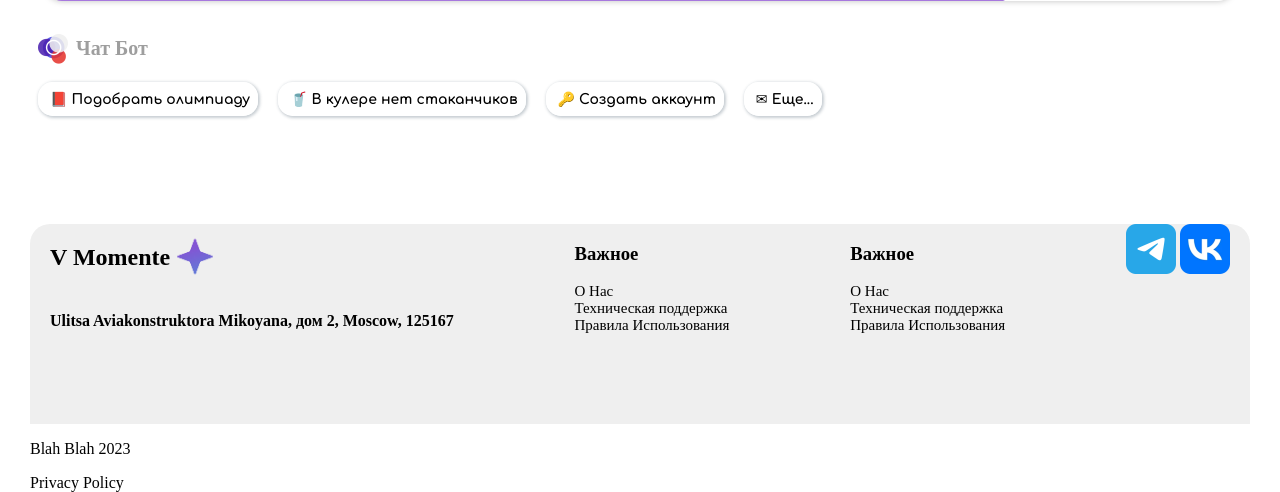
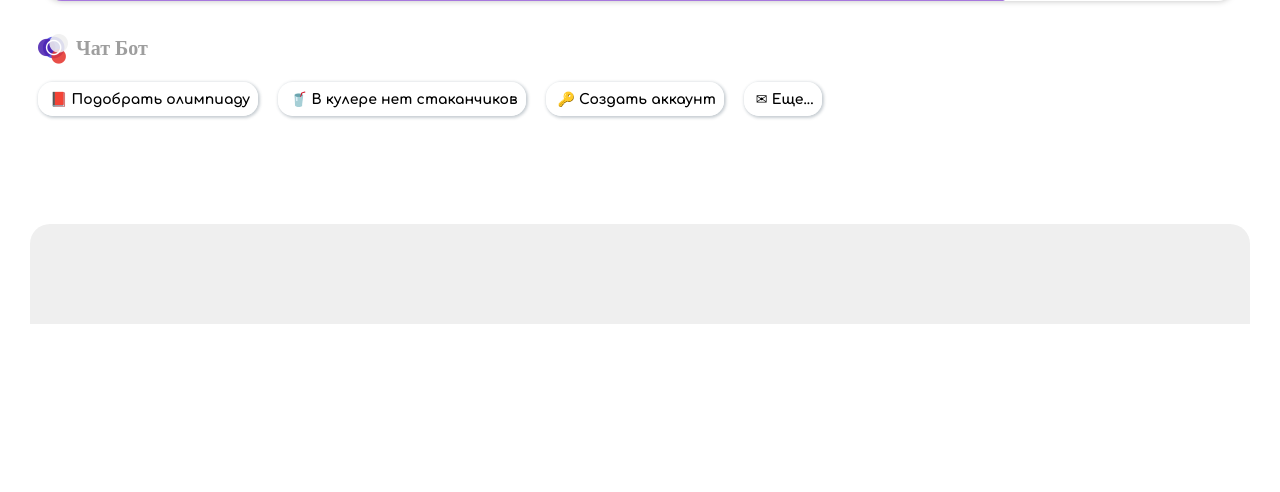
Before and after one commit to UltiMultiGamer/1409web, a PHP site: page / in a window 1280 px wide. Shown: the part 667-1159 px from the top of the page. After the commit the page ends 991 px from the top, so only its background shows below. Run offline with PHP 8.4, Linux system fonts and the light colour scheme; some web fonts are replaced.

Commit message:
removed footer
it pissed me off

```diff
--- a/src/index.html
+++ b/src/index.html
@@ -177,38 +177,7 @@
 
         </div>
 
-        <footer>
-            <div class="footerText">
-            <div style="display: flex; align-items: center;">
-            <h2>V Momente</h2><img src="hui.png" width="50px" height="50px" style="display: block;width: fit-content;margin: 0px;">
-            </div>
-
-            <h4>Ulitsa Aviakonstruktora Mikoyana, дом 2, Moscow, 125167</h4>
-
-            </div>
-            <div class="footerText">
-                <h3>Важное</h3>
-                <a href="">О Нас</a>
-                <a href="">Техническая поддержка</a>
-                <a href="">Правила Использования</a>
-            </div>
-            <div class="footerText">
-                <h3>Важное</h3>
-                <a href="">О Нас</a>
-                <a href="">Техническая поддержка</a>
-                <a href="">Правила Использования</a>
-            </div>
-            <div class="images">
-                <a href=""><img src="telegram.png" width="50" height="50"></a>
-                <a href="https://vk.com/im?sel=-210064026"><img src="VK.png" width="50" height="50"></a>
-            </div>
-
-        </footer>
-        <div class="legal" >
-            <div><p>Blah Blah 2023</p></div>
-            <div>Privacy Policy</div>
-
-        </div>
+        <footer></footer>
         <script src="webscript.js">
 
          </script>
--- a/src/mainstyle.css
+++ b/src/mainstyle.css
@@ -446,7 +446,7 @@ rect {
   footer {
     background-color: #EFEFEF;
     margin-top: 100px;
-    height: 200px;
+    height: 100px;
     padding-left: 20px;
     padding-right: 20px;
     border-top-left-radius: 20px ;
@@ -468,14 +468,24 @@ rect {
     text-decoration: none;
     color: black;
     word-wrap: normal;
-    font-size: 15px;
+    font-size: 10px;
     white-space: nowrap;
 
 
 }
 .legal {
-
+    display: flex;
+    justify-content: space-between;
+    align-items: center;
+    background-color: #EFEFEF;
+    height: 50px;
+    padding-left: 20px;
+    padding-right: 20px;
 }
+/* .legal  {
+    padding-right: 20px;
+    padding-left: 20px;
+} */
 #navDrop {
     position: absolute;
     background-color: white;
```
